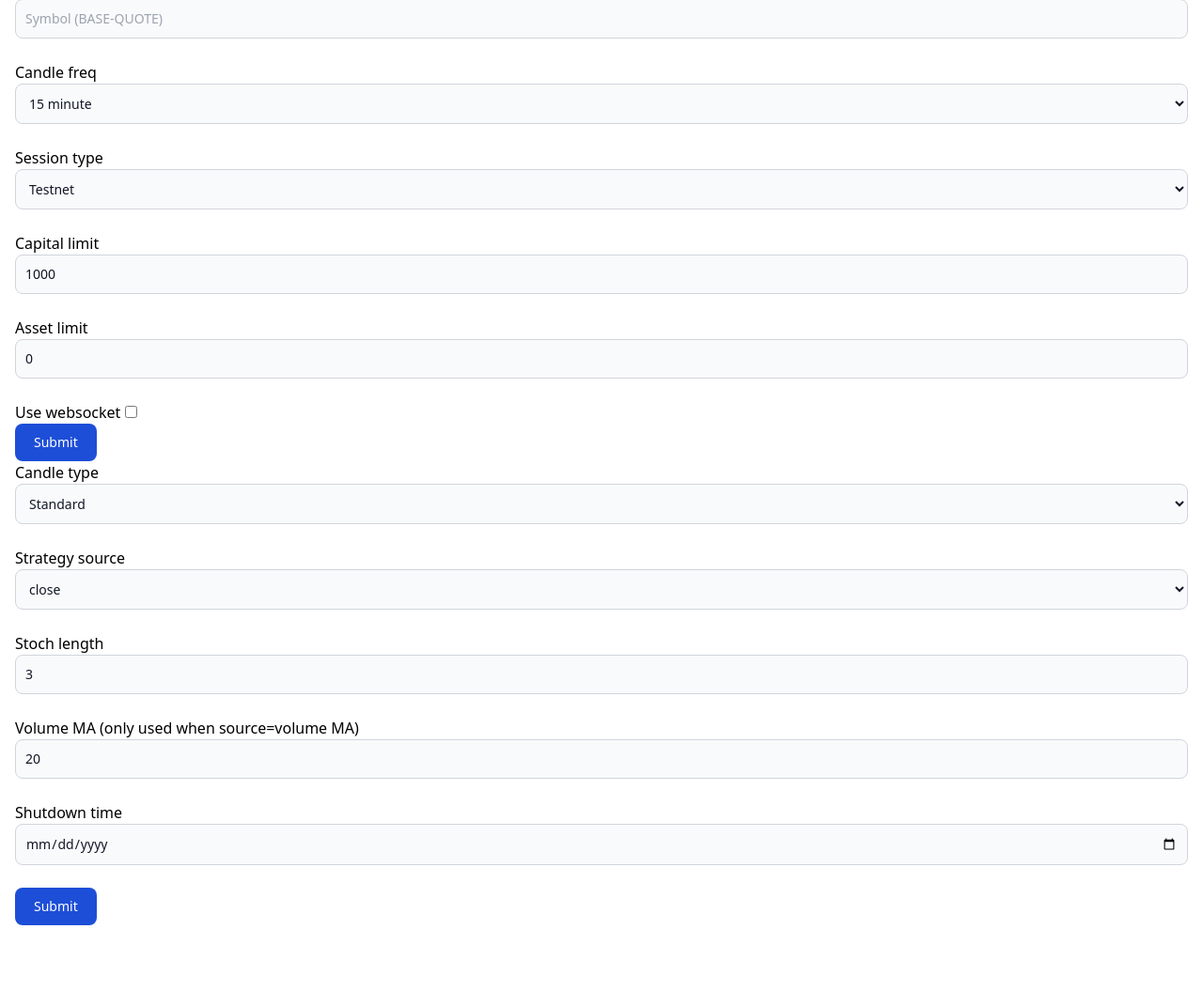
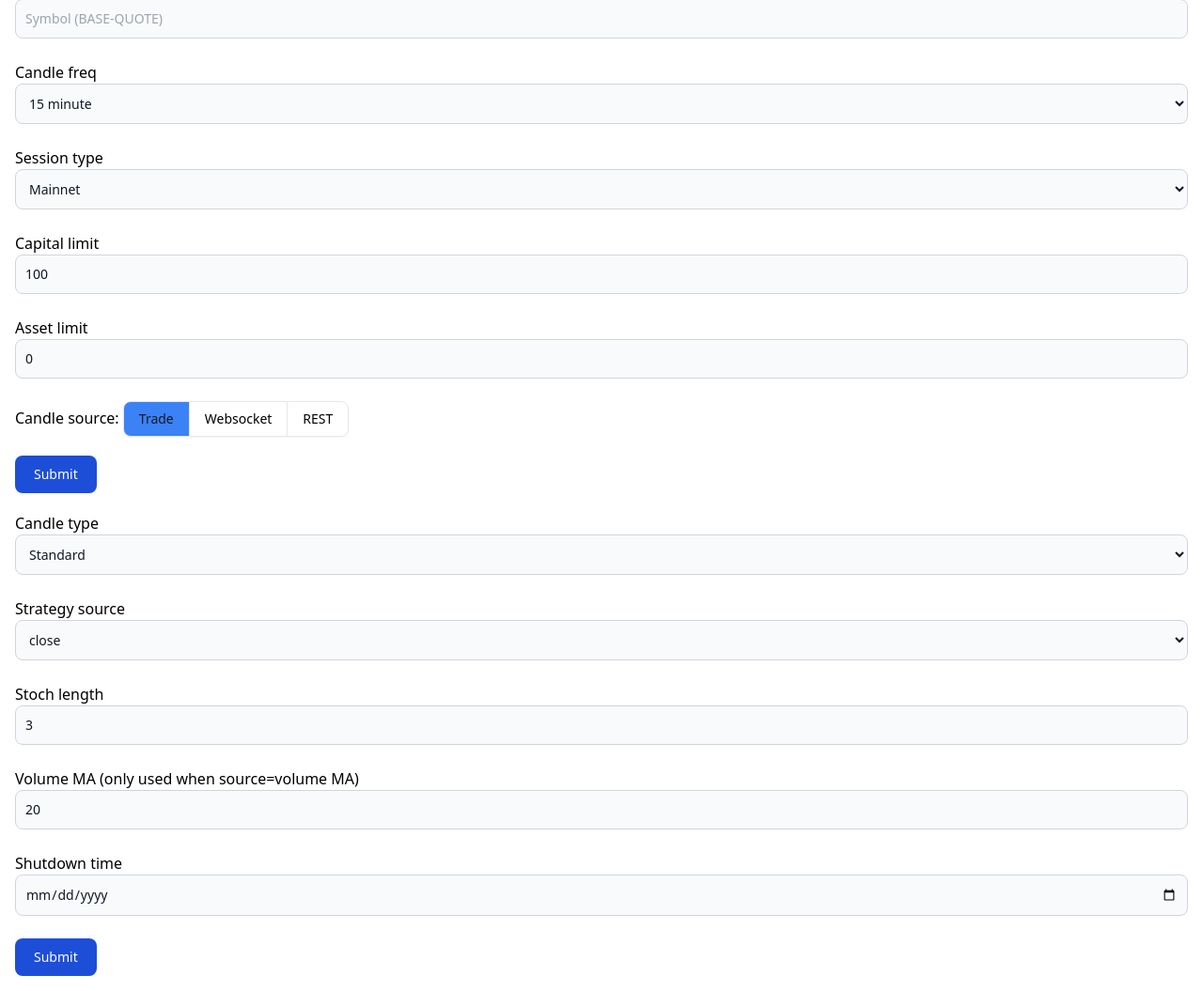
Before and after one commit to selcuko/quantra-be, a Django app: page /session/init/ in a window 1280 px wide. Shown: the part 281-1336 px from the top of the page at 94% size. Before the commit the page ends 1266 px from the top, so only its background shows below. Run offline with Django 4.2, Linux system fonts and the light colour scheme; tables that the repository leaves empty hold one stand-in row (values such as "Sample post"); parts of the project's set-up code (start-up, migrations or seed data) failed here and were passed over; some libraries are stand-ins or nearby versions.

Commit message:
add candle source opts

```diff
--- a/quantapi/admin.py
+++ b/quantapi/admin.py
@@ -21,9 +21,9 @@ class SymbolAdmin(admin.ModelAdmin):
 
 
 class SessionAdmin(admin.ModelAdmin):
-    list_display = ('__str__', 'freq', 'status', 'started', 'ended', 'session_type', 'last_heartbeat', 'use_websocket', 'use_heikin_ashi')
+    list_display = ('__str__', 'freq', 'status', 'started', 'ended', 'session_type', 'last_heartbeat', 'candle_source', 'use_heikin_ashi')
     search_fields = ('symbol__name', 'symbol__market__exchange_name')
-    list_filter = ('freq', 'status', 'session_type', 'use_heikin_ashi', 'use_websocket')
+    list_filter = ('freq', 'status', 'session_type', 'use_heikin_ashi', 'candle_source')
     readonly_fields = ('started', 'ended', 'last_heartbeat', 'symbol')
 
 
--- a/quantapi/models.py
+++ b/quantapi/models.py
@@ -111,6 +111,10 @@ class Symbol(models.Model):
 
 
 class Session(models.Model):
+    class CandleSource(models.TextChoices):
+        TRADE = 'TRADE', 'Trade'
+        WEBSOCKET = 'WEBSOCKET', 'Websocket'
+        REST  = 'REST',  'REST'
     class Type(models.TextChoices):
         BACKTEST     = 'backtest',     'Backtest'
         LIVE_BASIC   = 'live.basic',   'Live Basic'
@@ -156,7 +160,7 @@ class Session(models.Model):
     assets = models.FloatField()
     thread_id = models.BigIntegerField(null=True, blank=True)
     use_heikin_ashi = models.BooleanField(default=False)
-    use_websocket = models.BooleanField(default=False)
+    candle_source = models.CharField(max_length=30, choices=CandleSource.choices, default=CandleSource.TRADE)
     strategy_parameters = models.TextField(null=True, blank=True, help_text='JSON string of parameters for this strategy, leave blank to use defaults.')
     details = models.TextField(null=True, blank=True, help_text='JSON string of session details from market')
     initial_price = models.FloatField(null=True, blank=True)
@@ -198,10 +202,14 @@ class Session(models.Model):
             freq=self.freq,
             end=self.planned_shutdown,
             session=self)
-        if self.use_websocket:
+        if self.candle_source == Session.CandleSource.WEBSOCKET:
             ll.run(websocket=True)
+        elif self.candle_source == Session.CandleSource.REST:
+            ll.run(polling=True)
+        elif self.candle_source == Session.CandleSource.TRADE:
+            ll.run(match_engine=True)
         else:
-            ll.run(polling=True)
+            raise ValueError(f'Invalid candle source: {self.candle_source}')
         return ll
 
     def stop(self):
@@ -211,6 +219,12 @@ class Session(models.Model):
             self.planned_shutdown = datetime.now(pytz.utc)
         else:
             raise ValueError(f'Session status should be ONGOING to stop, not {self.status}')
+
+    def recent_order_error(self):
+        # return True if if there is an order with status ERROR in the last 5 orders
+        orders = Order.objects.filter(signal__session=self).order_by('-timestamp')[:5]
+        orders = orders.filter(status=Order.Status.ERROR)
+        return orders.exists()
 
 
 class Strategy(models.Model):
--- a/quantapi/views.py
+++ b/quantapi/views.py
@@ -1,4 +1,5 @@
 import json
+import re
 import threading
 from datetime import datetime, timedelta
 
@@ -62,7 +63,7 @@ class HomeView(View):
                 'open_position_delta_pct': open_position_delta_pct,
             })
 
-        recent_orders = Order.objects.filter(signal__session__in=sessions).order_by('-timestamp')[:8]
+        recent_orders = Order.objects.all().order_by('-timestamp')[:8]
 
         ma = MarketAnalytics()
         sa = TotalSessionAnalytics(sessions)
@@ -161,6 +162,7 @@ class SessionInitView(View):
 
     def post(self, request, *args, **kwargs):
         form_data = request.POST
+        print(form_data)
         markets = Market.objects.filter(trading_enabled=True).order_by('exchange_name')
         try:
             market = Market.objects.get(pk=form_data['market'])
@@ -180,7 +182,7 @@ class SessionInitView(View):
             planned_shutdown = form_data.get('planned_shutdown', None)
             if planned_shutdown and not planned_shutdown > datetime.now(pytz.UTC):
                 raise ValueError('Planned shutdown must be in the future')
-            use_websocket = form_data.get('websocket', False)
+            candle_source = form_data.get('candle_source', 'trade')
         except Exception as e:
             return render(request, 'session-init.html', {'markets': markets, 'form_error': repr(e)})
         try:
@@ -199,7 +201,9 @@ class SessionInitView(View):
                 session_type=session_type,
                 use_heikin_ashi=form_data.get('candle_type', 'standard') == 'heikin_ashi',
             )
-            if use_websocket:
+            if candle_source == 'trade':
+                ll.run(match_engine=True)
+            elif candle_source == 'websocket':
                 ll.run(websocket=True)
             else:
                 ll.run(polling=True)
--- a/templates/session-init.html
+++ b/templates/session-init.html
@@ -41,23 +41,36 @@
           <select name="type" id="type" class="mb-6 bg-gray-50 border border-gray-300 text-gray-900 text-sm rounded-lg focus:ring-blue-500 focus:border-blue-500 block w-full p-2.5 dark:bg-gray-700 dark:border-gray-600 dark:placeholder-gray-400 dark:text-white dark:focus:ring-blue-500 dark:focus:border-blue-500"
           >
             <option value="" disabled selected>Select session type</option>
-            <option value="live.sandbox" selected>Testnet</option>
-            <option value="live.mainnet">Mainnet</option>
+            <option value="live.sandbox">Testnet</option>
+            <option value="live.mainnet" selected>Mainnet</option>
           </select>
         </div>
         <div>
           <label for="capital">Capital limit</label>
-          <input type="number" step="0.01" min="0" value="1000" placeholder="Capital limit" name="capital" id="" class="mb-6 bg-gray-50 border border-gray-300 text-gray-900 text-sm rounded-lg focus:ring-blue-500 focus:border-blue-500 block w-full p-2.5 dark:bg-gray-700 dark:border-gray-600 dark:placeholder-gray-400 dark:text-white dark:focus:ring-blue-500 dark:focus:border-blue-500" >
+          <input type="number" step="0.01" min="0" value="100" placeholder="Capital limit" name="capital" id="" class="mb-6 bg-gray-50 border border-gray-300 text-gray-900 text-sm rounded-lg focus:ring-blue-500 focus:border-blue-500 block w-full p-2.5 dark:bg-gray-700 dark:border-gray-600 dark:placeholder-gray-400 dark:text-white dark:focus:ring-blue-500 dark:focus:border-blue-500" >
         </div>
         <div>
           <label for="assets">Asset limit</label>
           <input type="number" value="0" min="0" step="0.0000001" placeholder="Asset limit" name="assets" id="" class="mb-6 bg-gray-50 border border-gray-300 text-gray-900 text-sm rounded-lg focus:ring-blue-500 focus:border-blue-500 block w-full p-2.5 dark:bg-gray-700 dark:border-gray-600 dark:placeholder-gray-400 dark:text-white dark:focus:ring-blue-500 dark:focus:border-blue-500" >
         </div>
-        <div>
-          <label for="websocket">Use websocket</label>
-          <input type="checkbox" name="websocket">
+
+        <label for="kline_source">Candle source: </label>
+        <div class="inline-flex rounded-md shadow-sm" role="group">
+
+          <input type="hidden" name="kline_source" value="trade">
+          <button id="trade" type="button" class="button px-4 py-2 text-sm font-medium border border-gray-200 rounded-s-lg focus:z-10 focus:ring-blue-700 bg-blue-500 hover:bg-blue-600 text-gray-900">
+            Trade
+          </button>
+          <button id="websocket" type="button" class="button px-4 py-2 text-sm font-medium border-t border-b border-gray-200 focus:z-10">
+            Websocket
+          </button>
+          <button id="rest" type="button" class="button px-4 py-2 text-sm font-medium border border-gray-200 rounded-e-lg focus:z-10">
+            REST
+          </button>
         </div>
-        <button type="submit" class="text-white bg-blue-700 hover:bg-blue-800 focus:ring-4 focus:outline-none focus:ring-blue-300 font-medium rounded-lg text-sm w-full sm:w-auto px-5 py-2.5 text-center dark:bg-blue-600 dark:hover:bg-blue-700 dark:focus:ring-blue-800">Submit</button>
+        <br>
+        <button type="submit" class="p-5 my-5 text-white bg-blue-700 hover:bg-blue-800 focus:ring-4 focus:outline-none focus:ring-blue-300 font-medium rounded-lg text-sm w-full sm:w-auto px-5 py-2.5 text-center dark:bg-blue-600 dark:hover:bg-blue-700 dark:focus:ring-blue-800">Submit</button>
+
         <br>
         <div>
           <label for="candle_type">Candle type</label>
@@ -95,4 +108,25 @@
         <button type="submit" class="text-white bg-blue-700 hover:bg-blue-800 focus:ring-4 focus:outline-none focus:ring-blue-300 font-medium rounded-lg text-sm w-full sm:w-auto px-5 py-2.5 text-center dark:bg-blue-600 dark:hover:bg-blue-700 dark:focus:ring-blue-800">Submit</button>
       </form>
 </section>
+<script>
+  const buttons = document.querySelectorAll('.button');
+  const input = document.querySelector('input[name=kline_source]');
+
+buttons.forEach(button => {
+  button.addEventListener('click', () => {
+    buttons.forEach(btn => {
+      btn.setAttribute('aria-pressed', 'false');
+      btn.classList.remove('bg-blue-500');
+      btn.classList.remove('hover:bg-blue-600');
+      btn.classList.remove('text-gray-900');
+    });
+    button.setAttribute('aria-pressed', 'true');
+    button.classList.add('bg-blue-500');
+    button.classList.add('hover:bg-blue-600');
+    button.classList.add('text-gray-900');
+    input.value = button.id;
+  });
+});
+
+</script>
 {% endblock %}
```
Also changed, not shown: livetest.py (+16 -4 lines), markets/interface.py (+12 -0 lines), markets/kucoin.py (+30 -2 lines), quantapi/analytics.py (+13 -2 lines), templates/index.html (+24 -1 lines), quantapi/migrations/0034_remove_session_use_websocket_session_candle_source.py (added).
